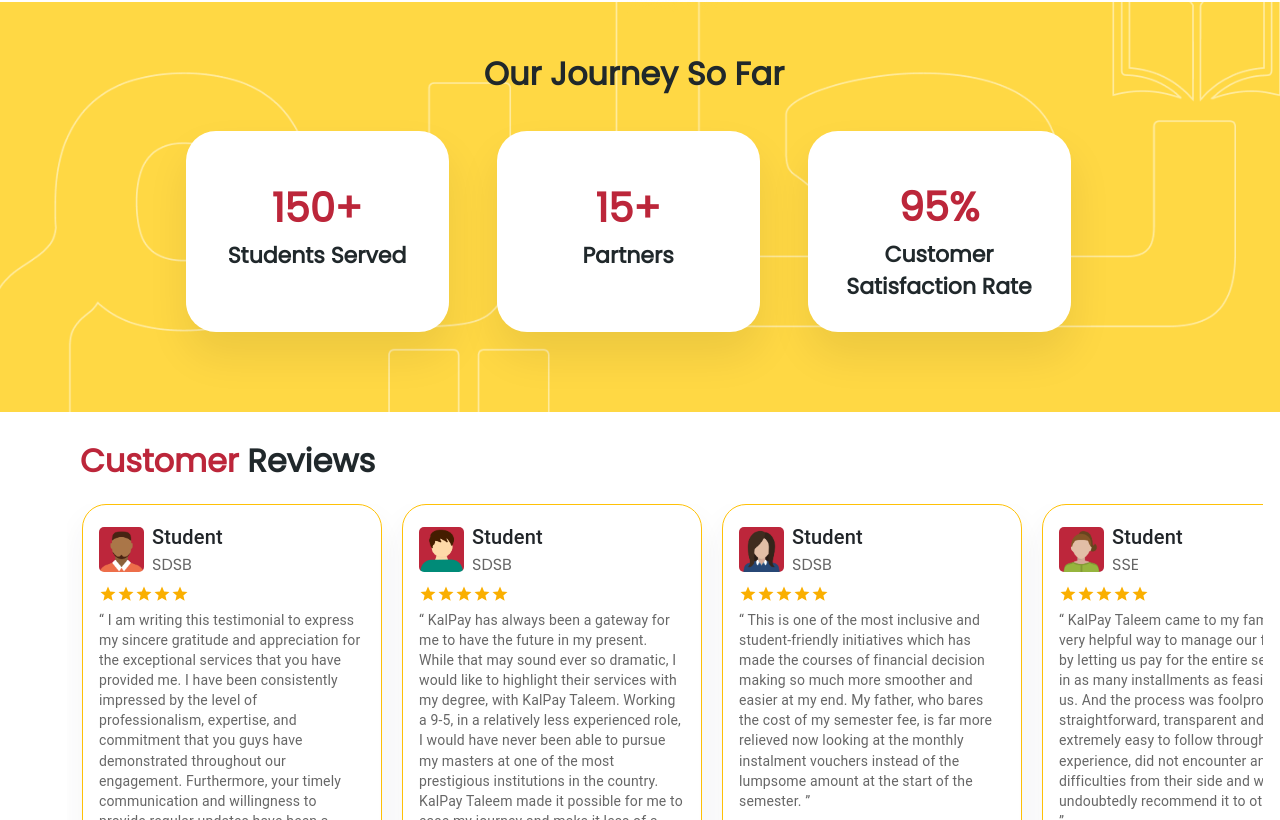
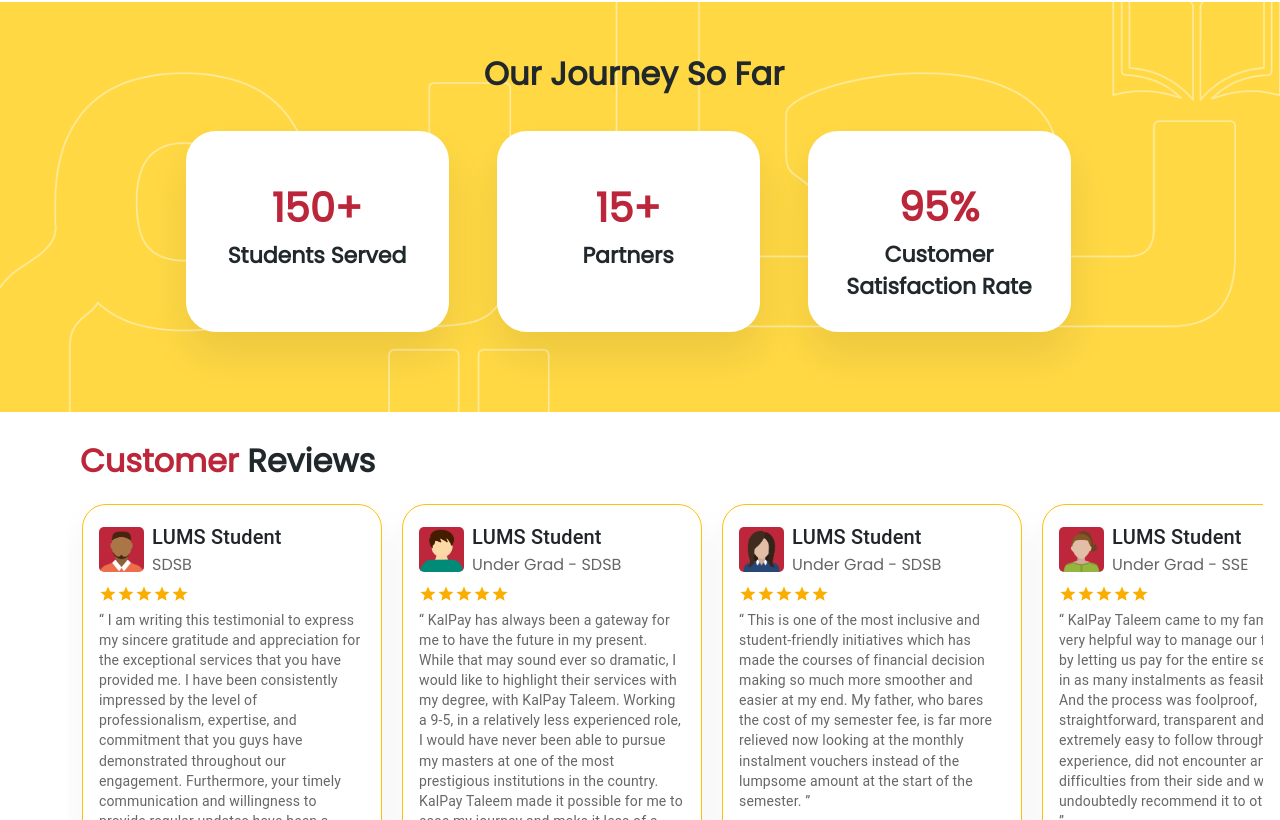
Before and after one commit to kpnuman/kalpay-taleem, a React (Vite) app: page / in a window 1280 px wide. Shown: the part 1980-2800 px from the top of the page. Built offline with nearby package versions, Linux system fonts and the light colour scheme.

Commit message:
modified testimonails and links

```diff
--- a/src/components/AdmissionTests.jsx
+++ b/src/components/AdmissionTests.jsx
@@ -34,7 +34,7 @@
                         <div className="d-flex flex-column align-items-lg-start align-items-center">
                             <h4 className="hero-section-semester-fee-text">Dreaming of studying abroad but struggling to come up with the funds to cover the admission test fees?</h4>
                             <p className="hero-section-para">
-                                Just focus on your preparation and use KalPay to split your exam fees into equal monthly instalments. The facility covers a wide array of admission tests including but not limited to
+                                Just focus on your preparation and use KalPay to split your exam fees into 6 equal monthly instalments. The facility covers a wide array of admission tests including but not limited to
                                 <strong> GMAT, GRE, IELTS, Pearson PTE, SAT </strong> and more.
                             </p>
                             <button className="btn">
@@ -146,7 +146,7 @@
                 </div>
                 <div className="d-flex justify-content-center">
                     <p className="loan-process-section-headline">For more details about the process <span></span>
-                        <a style={{color: '#5C5C5C'}} href={window.location.origin + taleemGuide} target={"_blank"} rel={"noopener noreferrer"}>click here </a></p>
+                        <a style={{color: '#bc263a'}} href={window.location.origin + taleemGuide} target={"_blank"} rel={"noopener noreferrer"}>click here </a></p>
                 </div>
             </div>
             <div className="d-flex justify-content-center flex-column align-items-center mb-5">
--- a/src/components/Footer.jsx
+++ b/src/components/Footer.jsx
@@ -6,8 +6,8 @@
             <div className="row d-flex flex-column gap-2 justify-content-center text-center footer-reachout">
                 <h2 className="footer-reachout-heading">Reach out to us!</h2>
                 <p className="footer-reachout-text">
-                    <a href="mailto:taleem@kalpayfinancials.com" className="text-decoration-none text-white"> taleem@kalpayfinancials.com </a>
-                    <a href="tel:+923283044414" className="text-decoration-none text-white"><br/> 0328 3044414 </a></p>
+                    <a href="mailto:taleem@kalpayfinancials.com" className="taleem-email"> taleem@kalpayfinancials.com </a>
+                    <a href="tel:+923283044414" className="taleem-number"><br/> 0328 3044414 </a></p>
             </div>
             <div className="row mb-5 footer d-flex">
                 <div className="col-lg-4 col-12 d-flex flex-column gap-1 justify-content-center mx-lg-5 px-4 mt-2">
@@ -45,7 +45,7 @@
                         <div className="footer-menu mt-2 d-flex flex-column">
                             <a style={{textDecoration: 'none', color:'#20282B'}} href="https://www.facebook.com/kalpayfinancials" target="_blank" rel="noopener noreferrer">Facebook</a>
                             <a style={{textDecoration: 'none', color:'#20282B'}} href="https://instagram.com/kal.pay" target="_blank" rel="noopener noreferrer">Instagram</a>
-                            <a style={{textDecoration: 'none', color:'#20282B'}} href="https://www.linkedin.com/in/kalpay/" target="_blank" rel="noopener noreferrer">LinkedIn</a>
+                            <a style={{textDecoration: 'none', color:'#20282B'}} href="https://www.linkedin.com/company/kalpayfinancials/" target="_blank" rel="noopener noreferrer">LinkedIn</a>
                         </div>
                     </div>
                 </div>
--- a/src/components/Header.jsx
+++ b/src/components/Header.jsx
@@ -26,7 +26,7 @@
                         </li>
                         <li className="nav-item">
                             <NavLink className="nav-link" to={'/semester-fee'} activeClassName="active">
-                                Semester Fee
+                                Semester & Course Fee
                             </NavLink>
                         </li>
                         <li className="nav-item">
--- a/src/components/ProfessionalExam.jsx
+++ b/src/components/ProfessionalExam.jsx
@@ -146,7 +146,7 @@
                 </div>
                 <div className="d-flex justify-content-center">
                     <p className="loan-process-section-headline">For more details about the process <span></span>
-                        <a style={{color: '#5C5C5C'}} href={window.location.origin + taleemGuide} target={"_blank"} rel={"noopener noreferrer"}>click here </a></p>
+                        <a style={{color: '#bc263a'}} href={window.location.origin + taleemGuide} target={"_blank"} rel={"noopener noreferrer"}>click here </a></p>
                 </div>
             </div>
             <div className="d-flex justify-content-center flex-column align-items-center mb-5">
--- a/src/components/SemesterFee.jsx
+++ b/src/components/SemesterFee.jsx
@@ -103,7 +103,7 @@
                 </div>
                 <div className="d-flex justify-content-center">
                     <p className="loan-process-section-headline">For more details about the process <span></span>
-                        <a style={{color: '#5C5C5C'}} href={window.location.origin + taleemGuide} target={"_blank"} rel={"noopener noreferrer"}>click here </a></p>
+                        <a style={{color: '#bc263a'}} href={window.location.origin + taleemGuide} target={"_blank"} rel={"noopener noreferrer"}>click here </a></p>
                 </div>
             </div>
             <div className="d-flex justify-content-center flex-column align-items-center mb-5">
--- a/src/components/common/Calculator.jsx
+++ b/src/components/common/Calculator.jsx
@@ -77,7 +77,7 @@
     return (
         <div>
             <div>
-                <p className="pt-5 step-description text-start px-5"> Start adding your details to see instalments pricing!</p>
+                <p className="pt-5 step-description text-start px-5"> Add your fee amount to know your tentative installment plan</p>
                 <input onChange={(e)=>setPrice(Number(e?.target?.value))} className="text-start price-input" type="number" placeholder="Price *" required={true} />
             </div>
 
--- a/src/components/common/TestimonialsData.js
+++ b/src/components/common/TestimonialsData.js
@@ -19,129 +19,129 @@
 
 const testimonials = [
     {
-        name: "Student",
+        name: "LUMS Student",
         jobTitle: "SDSB",
         review: "“ I am writing this testimonial to express my sincere gratitude and appreciation for the exceptional services that you have provided me. I have been consistently impressed by the level of professionalism, expertise, and commitment that you guys have demonstrated throughout our engagement. Furthermore, your timely communication and willingness to provide regular updates have been a significant factor in keeping me informed and involved in the process. I have always felt valued and respected as a beneficiary of your service. Overall, I am incredibly satisfied with the services that you have provided, and I would not hesitate to recommend you to anyone in need of your expertise. Thank You very much. “",
         rating: 5,
         img: t1
     },
     {
-        name: "Student",
-        jobTitle: "SDSB",
+        name: "LUMS Student",
+        jobTitle: "Under Grad - SDSB",
         review:"“ KalPay has always been a gateway for me to have the future in my present. While that may sound ever so dramatic, I would like to highlight their services with my degree, with KalPay Taleem. Working a 9-5, in a relatively less experienced role, I would have never been able to pursue my masters at one of the most prestigious institutions in the country. KalPay Taleem made it possible for me to ease my journey and make it less of a burden on my pocket! “",
         rating: 5,
         img: t2
     },
     {
-        name: "Student",
-        jobTitle: "SDSB",
+        name: "LUMS Student",
+        jobTitle: "Under Grad - SDSB",
         review: "“ This is one of the most inclusive and student-friendly initiatives which has made the courses of financial decision making so much more smoother and easier at my end. My father, who bares the cost of my semester fee, is far more relieved now looking at the monthly instalment vouchers instead of the lumpsome amount at the start of the semester. ”",
         rating: 5,
         img: t3
     },
     {
-        name: "Student",
-        jobTitle: "SSE",
-        review: "“ KalPay Taleem came to my family as a very helpful way to manage our finances by letting us pay for the entire semester in as many installments as feasible for us. And the process was foolproof, straightforward, transparent and extremely easy to follow through. I, in my experience, did not encounter any difficulties from their side and would undoubtedly recommend it to others too! ”",
+        name: "LUMS Student",
+        jobTitle: "Under Grad - SSE",
+        review: "“ KalPay Taleem came to my family as a very helpful way to manage our finances by letting us pay for the entire semester in as many instalments as feasible for us. And the process was foolproof, straightforward, transparent and extremely easy to follow through. I, in my experience, did not encounter any difficulties from their side and would undoubtedly recommend it to others too! ”",
         rating: 5,
         img: t4
     },
     {
-        name: "Student",
+        name: "LUMS Student",
         jobTitle: "Masters - SDSB",
-        review: "“ I found KalPay a helping hand in this inflation, when students are struggling to pay their entire fees at once. The service is good, and they also offer installments. I would recommend KalPay to all those who cannot pay their full fees at once. ”",
+        review: "“ I found KalPay a helping hand in this inflation, when students are struggling to pay their entire fees at once. The service is good, and they also offer instalments. I would recommend KalPay to all those who cannot pay their full fees at once. ”",
         rating: 5,
         img: t5
     },
     {
-        name: "Student",
-        jobTitle: "HSS",
+        name: "LUMS Student",
+        jobTitle: "Under Grad - HSS",
         review: "“ My experience will kalpay has been wonderful. Besides helping me out during a tough financial position, the process itself was straightforward and the kalpay team really were exceptionally helpful, responsive and accomodating. ”",
         rating: 5,
         img: t6
     },
     {
-        name: "Student",
-        jobTitle: "SDSB",
+        name: "LUMS Student",
+        jobTitle: "Under Grad - SDSB",
         review: "“ The entire process of obtaining a loan from Kalpay was a very smooth one. Their team was very accommodating and the packages they offered were very flexible in order to cater to different financial situations of families. I would definitely recommend it to others and will be more than happy to seek similar services from them in future as well. ”",
         rating: 5,
         img: t7
     },
     {
-        name: "Student",
+        name: "LUMS Student",
         jobTitle: "MBA",
         review: "“ Dear KalPay, Its been a pleasure to be a customer of your services in this inflationary and poor economic situation which badly affected the employees in most of the organizations. Your timely help in the payment of the Fee to LUMS was a great support and made me tension free. I hope your further support in this regard will be a reason to continue my studies at LUMS. ”",
         rating: 5,
         img: t8
     },
     {
-        name: "Student",
+        name: "LUMS Student",
         jobTitle: "Masters",
-        review: "“ The worsened economic situation has taken a serious toll on a lot of people. During these hard times, KalPay Taleem helped me handle the finances and the tuition fees with easy monthly installments. KalPay Taleem's team is highly professional as they helped me draft a plan according to my needs. ”",
+        review: "“ The worsened economic situation has taken a serious toll on a lot of people. During these hard times, KalPay Taleem helped me handle the finances and the tuition fees with easy monthly instalments. KalPay Taleem's team is highly professional as they helped me draft a plan according to my needs. ”",
         rating: 5,
         img: t9
     },
 
     {
-        name: "Student",
+        name: "LUMS Student",
         jobTitle: "MBA",
-        review: "“ KalPay allowed me to continue with higher education without going under hefty debt. The payment plan helped me in covering my tuition fee without paying substantial interest payments which were offered by the banks. This facility has helped me in completing my education while taking care of my family in these financially challenging times. Paying in several installments made it easier to manage the finances. It would not have been possible for me to cover the payment plans offered by the banks and the process was lengthy. KalPay’s process from start till the payment of fee was transparent. I would not have been able to continue with my degree if KalPay had not helped. KalPay can help a lot of deserving students in completing their education while putting away the financial burden. Thank you for helping. ”",
+        review: "“ KalPay allowed me to continue with higher education without going under hefty debt. The payment plan helped me in covering my tuition fee without paying substantial interest payments which were offered by the banks. This facility has helped me in completing my education while taking care of my family in these financially challenging times. Paying in several instalments made it easier to manage the finances. It would not have been possible for me to cover the payment plans offered by the banks and the process was lengthy. KalPay’s process from start till the payment of fee was transparent. I would not have been able to continue with my degree if KalPay had not helped. KalPay can help a lot of deserving students in completing their education while putting away the financial burden. Thank you for helping. ”",
         rating: 5,
         img: t10
     },
     {
-        name: "Student",
-        jobTitle: "MBA",
+        name: "UMT Student",
+        jobTitle: "MPhil",
         review: "“ KalPay has always been a gateway for me to have the future in my present. While that may sound ever so dramatic, I would like to highlight their services with my degree, with KalPay Taleem. Working a 9-5, in a relatively less experienced role, I would have never been able to pursue my masters at one of the most prestigious institutions in the country. KalPay Taleem made it possible for me to ease my journey and make it less of a burden on my pocket! ”",
         rating: 5,
         img: t11
     },
     {
-        name: "Student",
-        jobTitle: "MBA",
+        name: "LUMS Student",
+        jobTitle: "Under Grad - SDSB",
         review: "“ KalPay has always been a gateway for me to have the future in my present. While that may sound ever so dramatic, I would like to highlight their services with my degree, with KalPay Taleem. Working a 9-5, in a relatively less experienced role, I would have never been able to pursue my masters at one of the most prestigious institutions in the country. KalPay Taleem made it possible for me to ease my journey and make it less of a burden on my pocket! ”",
         rating: 5,
         img: t12
     },
     {
-        name: "Student",
-        jobTitle: "MBA",
+        name: "LUMS Student",
+        jobTitle: "Under Grad - SDSB",
         review: "“ Kalpay made financing my LUMS semester a breeze! Their easy verification, flexible terms, and friendly staff attitude were top-notch. Plus, their accessible office made everything convenient. Highly recommend them for all your financial needs! ”",
         rating: 5,
         img: t13
     },
     {
-        name: "Student",
-        jobTitle: "MBA",
-        review: "“ With the sole salary of our father, it has always been difficult to bear our educational cost.  As I was in dire need of a lump sum amount for my semester fee at LUMS, I turned to KalPay Taaleem with the hope of finding a solution. Not only did Kal pay Taaleem pay my semester fee, but it did in such a flexible way that I can’t even imagine. Its customer service is amazing. And I did not have to worry about the deadline because my fee was paid within 3 days of my application. Now all I need to do is just pay the small monthly installments which is way easier than the huge lump sum amount. ”",
+        name: "LUMS Student",
+        jobTitle: "Under Grad - SDSB",
+        review: "“ With the sole salary of our father, it has always been difficult to bear our educational cost.  As I was in dire need of a lump sum amount for my semester fee at LUMS, I turned to KalPay Taaleem with the hope of finding a solution. Not only did Kal pay Taaleem pay my semester fee, but it did in such a flexible way that I can’t even imagine. Its customer service is amazing. And I did not have to worry about the deadline because my fee was paid within 3 days of my application. Now all I need to do is just pay the small monthly instalments which is way easier than the huge lump sum amount. ”",
         rating: 5,
         img: t14
     },
     {
-        name: "Student",
-        jobTitle: "MBA",
-        review: "“ Applying for student loans and then paying the hefty interest afterwards has always been so haunting. I am a student at LUMS who paid her semester fees through KalPay Taleem fee installments. The best part about that was getting the approval instantly and not waiting for the amount to be transferred as they paid directly to the university. I was hesitant in the beginning but now KalPay has become my buddy for the future. ”",
+        name: "LUMS Student",
+        jobTitle: "Under Grad - SDSB",
+        review: "“ Applying for student loans and then paying the hefty interest afterwards has always been so haunting. I am a student at LUMS who paid her semester fees through KalPay Taleem fee instalments. The best part about that was getting the approval instantly and not waiting for the amount to be transferred as they paid directly to the university. I was hesitant in the beginning but now KalPay has become my buddy for the future. ”",
         rating: 5,
         img: t15
     },
     {
-        name: "Student",
-        jobTitle: "MBA",
+        name: "LUMS Student",
+        jobTitle: "Under Grad - HSS",
         review: "“ I initially relied on my company for a loan to fund my first semester, but in my second semester, luckily I discovered KalPay. Their streamlined and hassle-free process, empowered me to take control of my master's finances independently at the age of 23, freeing me from family pressure and to switch towards a higher-paying job while also continuing my education stress-free. I recommend KalPay for a convenient and reliable educational finance solution. ”",
         rating: 5,
         img: t16
     },
     {
-        name: "Student",
-        jobTitle: "MBA",
-        review: "“ My brother and I are incredibly grateful for Kalpay’s program, which enabled us to pay our semester fees in manageable installments. Given the substantial financial burden our parents face, covering the expenses for both of us at LUMS and other obligations, Kalpay has been a lifesaver. The convenience of their program, both in terms of the seamless installment process and becoming a customer, has made a significant difference for us. We're relieved to have found such a user-friendly solution during this challenging time. Kalpay has truly lightened our load and allowed us to focus on our studies with a little less worry. ”",
+        name: "LUMS Student",
+        jobTitle: "Under Grad - HSS",
+        review: "“ My brother and I are incredibly grateful for Kalpay’s program, which enabled us to pay our semester fees in manageable instalments. Given the substantial financial burden our parents face, covering the expenses for both of us at LUMS and other obligations, Kalpay has been a lifesaver. The convenience of their program, both in terms of the seamless instalment process and becoming a customer, has made a significant difference for us. We're relieved to have found such a user-friendly solution during this challenging time. Kalpay has truly lightened our load and allowed us to focus on our studies with a little less worry. ”",
         rating: 5,
         img: t17
     },
     {
-        name: "Student",
-        jobTitle: "MBA",
-        review: "“ I am so grate full to Kal Pay for helping me out to fund my GRE and Ielts exams. I came from a background with limited options available to fund higher education process. I would not have processed my application without support of Kal Pay. Good thing about Kal Pay is seamless and straight forward process with option of setting flexible instalments plan. ”",
+        name: "IELTS Student",
+        jobTitle: "Exam Fee",
+        review: "“ I am so grateful to Kal Pay for helping me out to fund my GRE and Ielts exams. I came from a background with limited options available to fund higher education process. I would not have processed my application without support of Kal Pay. Good thing about Kal Pay is seamless and straight forward process with option of setting flexible instalments plan. ”",
         rating: 5,
         img: t18
     },
```
Also changed, not shown: src/App.css (+19 -0 lines), src/components/Home.jsx (+5 -5 lines).
